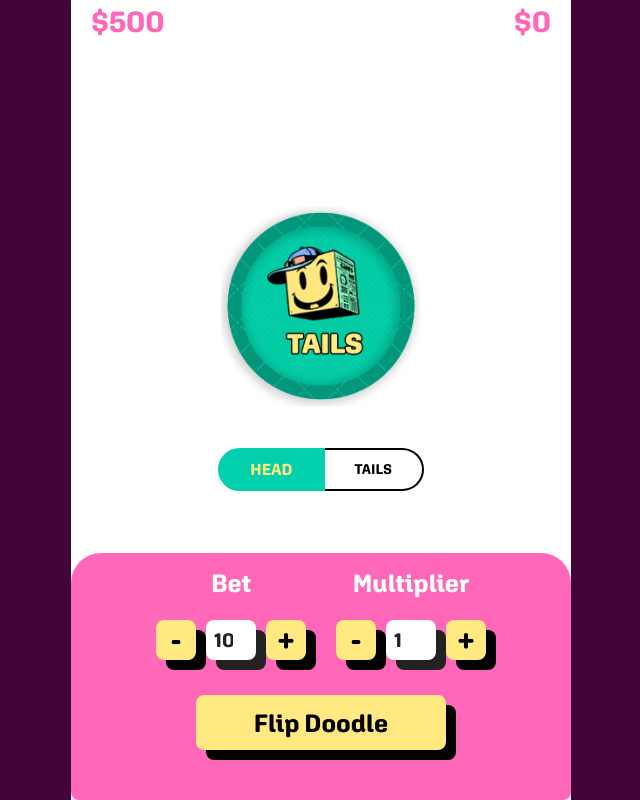
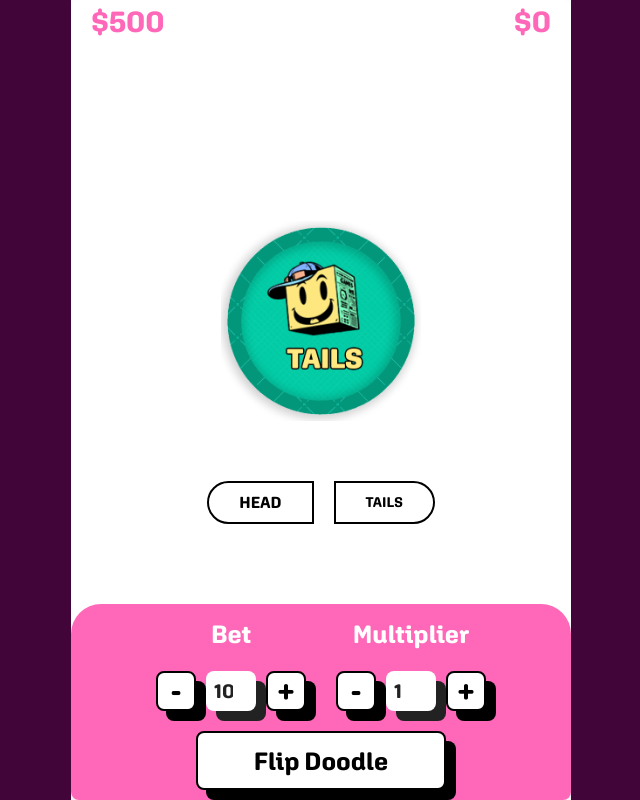
Before and after one commit to mohit49/telegram-mini-app, a Next.js app: page /coinflip in a window 1280 px wide. Shown: the whole page, without its empty margins (319-959 px from the left). Built offline with nearby package versions, Linux system fonts and the light colour scheme.

Commit message:
global css

```diff
--- a/app/globals.css
+++ b/app/globals.css
@@ -707,7 +707,7 @@ button {
       margin-bottom: 10px;
     }
 
-    button {
+    .coin-flip-game button {
       background-color: #ffffff;
       color: #000000;
 
@@ -722,7 +722,7 @@ button {
 
 
 
-    button.selected {
+    .coin-flip-game  button.selected {
 
     }
 
```
